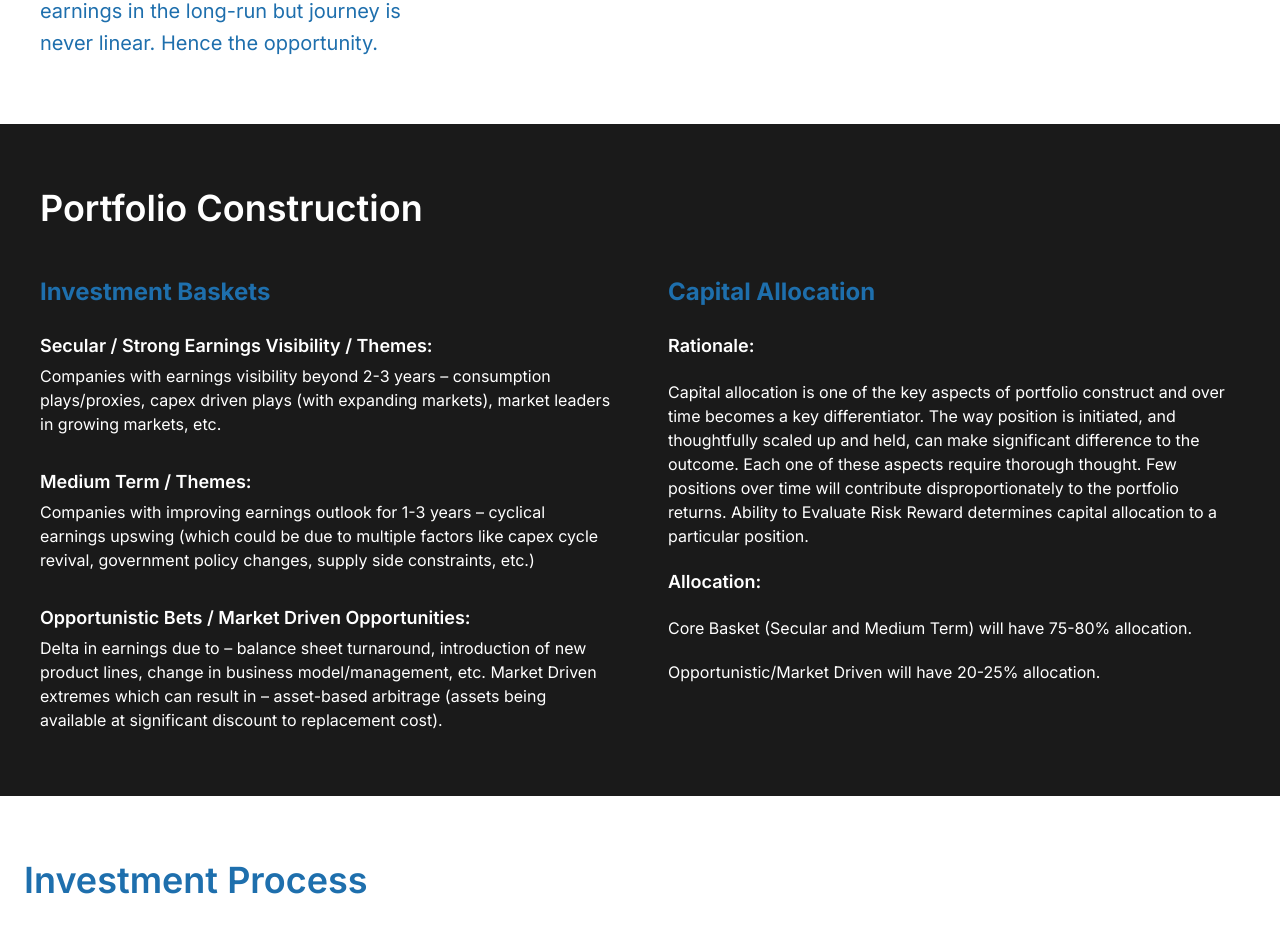
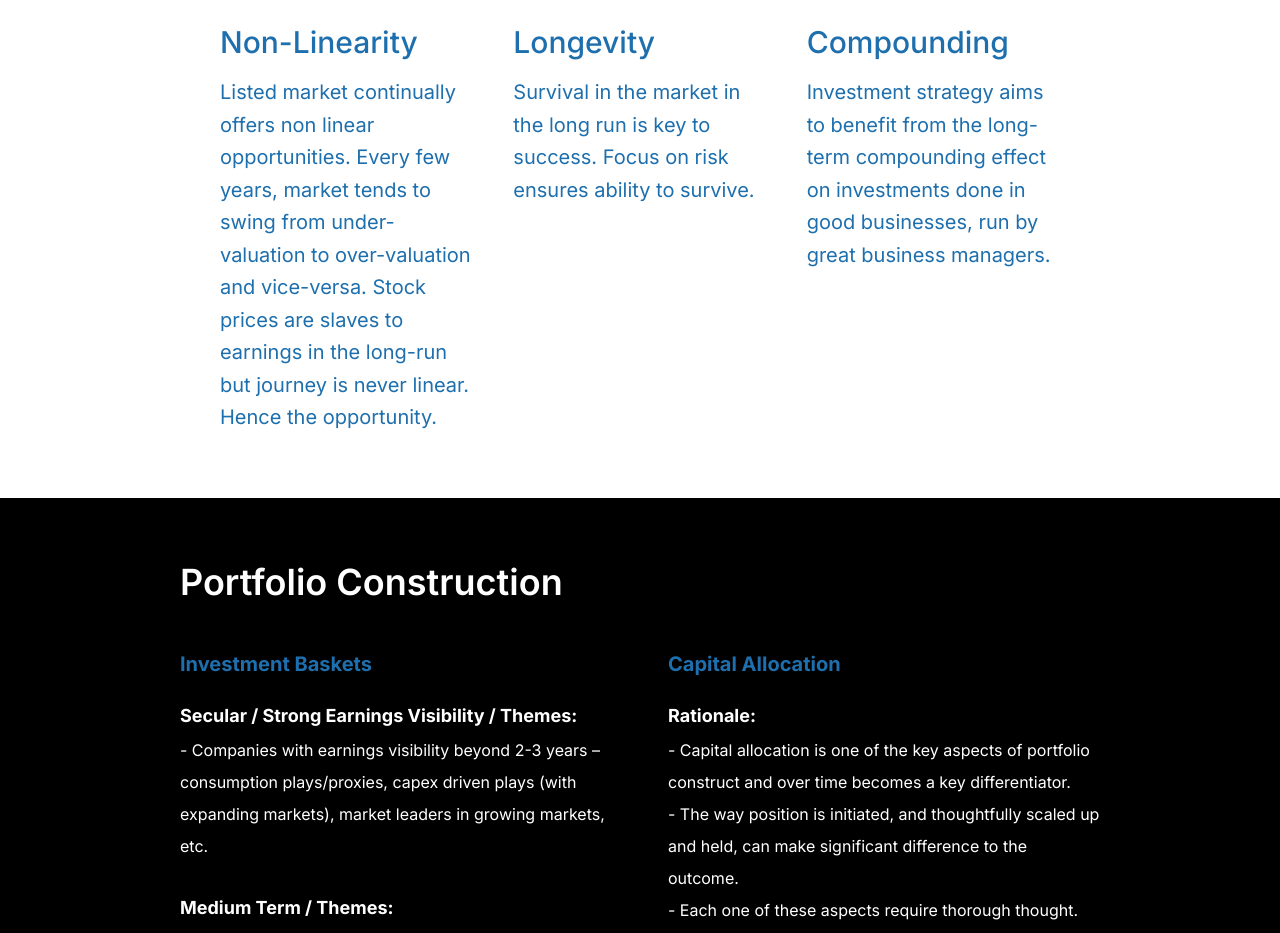
Before and after one commit to yoursTrulyChandan/molecule-website, a Next.js app: page /investment-approach in a window 1280 px wide. Shown: the part 620-1553 px from the top of the page. Built offline with nearby package versions, Linux system fonts and the light colour scheme.

Commit message:
Banner images added to investment approach page

```diff
--- a/src/app/about-us/page.tsx
+++ b/src/app/about-us/page.tsx
@@ -33,7 +33,7 @@ export default async function AboutUsPage() {
         className="relative h-105 bg-cover bg-center"
         style={{ backgroundImage: "url('/images/about-hero.jpg')" }}
       >
-        <div className="absolute inset-0 bg-black/40" />
+        <div className="absolute inset-0 bg-black/10" />
         <div className="relative z-10 flex items-end h-full max-w-350 mx-auto px-10 pb-10">
           <h1 className="text-6xl font-light text-white hero-animate">
             About Us
--- a/src/app/globals.css
+++ b/src/app/globals.css
@@ -35,6 +35,7 @@ body {
   transition: opacity 0.6s ease, transform 0.6s ease;
 }
 .reveal.reveal-fade-up   { transform: translateY(32px); }
+.reveal.reveal-fade-down { transform: translateY(-32px); }
 .reveal.reveal-fade-left { transform: translateX(-32px); }
 .reveal.reveal-fade-right{ transform: translateX(32px); }
 .reveal.reveal-scale     { transform: scale(0.93); }
--- a/src/app/investment-approach/page.tsx
+++ b/src/app/investment-approach/page.tsx
@@ -27,9 +27,15 @@ export default function InvestmentApproachPage() {
   return (
     <>
       {/* Page hero */}
-      <section className="bg-brand py-16">
-        <div className="max-w-350 mx-auto px-6">
-          <h1 className="text-5xl font-medium text-white">
+      <section
+        className="relative h-105 bg-cover bg-center"
+        style={{
+          backgroundImage: "url('/images/investment-approach-hero.jpg')",
+        }}
+      >
+        <div className="absolute inset-0 bg-black/10" />
+        <div className="relative z-10 flex items-end h-full max-w-350 mx-auto px-10 pb-10">
+          <h1 className="text-6xl font-medium text-white hero-animate">
             Investment Approach
           </h1>
         </div>
@@ -37,20 +43,25 @@ export default function InvestmentApproachPage() {
 
       {/* Investment Philosophy */}
       <section id="investment-philosophy" className="py-16">
-        <div className="max-w-350 mx-auto px-6 lg:px-10">
+        <div className="max-w-250 mx-auto px-6 lg:px-10">
           <AnimateWhenVisible animation="fade-up">
             <h2 className="text-5xl font-medium text-brand mb-12">
               Investment Philosophy
             </h2>
           </AnimateWhenVisible>
-          <div className="grid md:grid-cols-3 gap-10 stagger-children">
-            {philosophyItems.map((item) => (
-              <AnimateWhenVisible key={item.title} animation="fade-up">
+          <div className="grid md:grid-cols-3 gap-10 mx-10 stagger-children">
+            {philosophyItems.map((item, index) => (
+              <AnimateWhenVisible
+                key={item.title}
+                animation={index % 2 === 0 ? "fade-up" : "fade-down"}
+              >
                 <div>
                   <h3 className="text-3xl font-medium text-brand mb-4">
                     {item.title}
                   </h3>
-                  <p className="text-xl text-brand leading-relaxed">{item.text}</p>
+                  <p className="text-xl text-brand leading-relaxed">
+                    {item.text}
+                  </p>
                 </div>
               </AnimateWhenVisible>
             ))}
@@ -59,8 +70,8 @@ export default function InvestmentApproachPage() {
       </section>
 
       {/* Portfolio Construction — dark background */}
-      <section id="portfolio-construction" className="bg-dark py-16">
-        <div className="max-w-350 mx-auto px-6 lg:px-10">
+      <section id="portfolio-construction" className="bg-black py-16">
+        <div className="max-w-250 mx-auto px-6 lg:px-10">
           <AnimateWhenVisible animation="fade-up">
             <h2 className="text-4xl font-semibold text-white mb-12">
               Portfolio Construction
@@ -71,41 +82,46 @@ export default function InvestmentApproachPage() {
             {/* Investment Baskets */}
             <AnimateWhenVisible animation="fade-left" className="flex-1">
               <div>
-                <h3 className="text-2xl font-bold text-brand mb-6">
+                <h3 className="text-xl font-bold text-brand mb-6">
                   Investment Baskets
                 </h3>
                 <div className="space-y-8 text-white leading-relaxed">
                   <div>
-                    <p className="font-semibold text-lg mb-1">
+                    <p className="font-bold text-lg mb-1">
                       Secular / Strong Earnings Visibility / Themes:
                     </p>
-                    <p className="text-base">
-                      Companies with earnings visibility beyond 2-3 years –
+                    <p className="text-base leading-loose">
+                      - Companies with earnings visibility beyond 2-3 years –
                       consumption plays/proxies, capex driven plays (with
-                      expanding markets), market leaders in growing markets, etc.
+                      expanding markets), market leaders in growing markets,
+                      etc.
                     </p>
                   </div>
                   <div>
-                    <p className="font-semibold text-lg mb-1">
+                    <p className="font-bold text-lg mb-1">
                       Medium Term / Themes:
                     </p>
-                    <p className="text-base">
-                      Companies with improving earnings outlook for 1-3 years –
-                      cyclical earnings upswing (which could be due to multiple
-                      factors like capex cycle revival, government policy changes,
-                      supply side constraints, etc.)
+                    <p className="text-base leading-loose">
+                      - Companies with improving earnings outlook for 1-3 years
+                      – cyclical earnings upswing (which could be due to
+                      multiple factors like capex cycle revival, government
+                      policy changes, supply side constraints, etc.)
                     </p>
                   </div>
                   <div>
-                    <p className="font-semibold text-lg mb-1">
+                    <p className="font-bold text-lg mb-1">
                       Opportunistic Bets / Market Driven Opportunities:
                     </p>
-                    <p className="text-base">
-                      Delta in earnings due to – balance sheet turnaround,
+                    <p className="text-base leading-loose">
+                      - Delta in earnings due to – balance sheet turnaround,
                       introduction of new product lines, change in business
                       model/management, etc. Market Driven extremes which can
-                      result in – asset-based arbitrage (assets being available at
-                      significant discount to replacement cost).
+                      result in – asset-based arbitrage (assets being available
+                      at significant discount to replacement cost). – During
+                      market extremes on downside, market leaders in asset plays
+                      could be available at steep discount to replacement cost.
+                      Asset based plays can be evaluated much better during such
+                      market extremes.
                     </p>
                   </div>
                 </div>
@@ -115,28 +131,30 @@ export default function InvestmentApproachPage() {
             {/* Capital Allocation */}
             <AnimateWhenVisible animation="fade-right" className="flex-1">
               <div>
-                <h3 className="text-2xl font-bold text-brand mb-6">
+                <h3 className="text-xl font-bold text-brand mb-6">
                   Capital Allocation
                 </h3>
                 <div className="space-y-5 text-white leading-relaxed">
-                  <p className="font-semibold text-lg">Rationale:</p>
-                  <p className="text-base">
-                    Capital allocation is one of the key aspects of portfolio
-                    construct and over time becomes a key differentiator. The way
-                    position is initiated, and thoughtfully scaled up and held,
-                    can make significant difference to the outcome. Each one of
-                    these aspects require thorough thought. Few positions over
-                    time will contribute disproportionately to the portfolio
-                    returns. Ability to Evaluate Risk Reward determines capital
-                    allocation to a particular position.
+                  <p className="font-bold text-lg mb-1">Rationale:</p>
+                  <p className="text-base leading-loose">
+                    - Capital allocation is one of the key aspects of portfolio
+                    construct and over time becomes a key differentiator. <br />
+                    - The way position is initiated, and thoughtfully scaled up
+                    and held, can make significant difference to the outcome.{" "}
+                    <br />
+                    - Each one of these aspects require thorough thought. Few
+                    positions over time will contribute disproportionately to
+                    the portfolio returns. <br />- Ability to Evaluate Risk
+                    Reward determines capital allocation to a particular
+                    position.
                   </p>
-                  <p className="font-semibold text-lg">Allocation:</p>
-                  <p className="text-base">
-                    Core Basket (Secular and Medium Term) will have 75-80%
+                  <p className="font-bold text-lg">Allocation:</p>
+                  <p className="text-base leading-loose">
+                    - Core Basket (Secular and Medium Term) will have 75-80%
                     allocation.
                   </p>
                   <p className="text-base">
-                    Opportunistic/Market Driven will have 20-25% allocation.
+                    - Opportunistic/Market Driven will have 20-25% allocation.
                   </p>
                 </div>
               </div>
@@ -147,9 +165,9 @@ export default function InvestmentApproachPage() {
 
       {/* Investment Process */}
       <section id="investment-process" className="py-16">
-        <div className="max-w-350 mx-auto px-6">
-          <AnimateWhenVisible animation="fade-up">
-            <h2 className="text-4xl font-semibold text-brand mb-10">
+        <div className="max-w-250 mx-auto px-6">
+          <AnimateWhenVisible animation="fade-left">
+            <h2 className="text-4xl font-semibold text-brand mb-10 ml-10">
               Investment Process
             </h2>
           </AnimateWhenVisible>
--- a/src/components/ui/AnimateWhenVisible.tsx
+++ b/src/components/ui/AnimateWhenVisible.tsx
@@ -2,7 +2,7 @@
 
 import { useEffect, useRef } from "react";
 
-type AnimationType = "fade-up" | "fade-left" | "fade-right" | "scale";
+type AnimationType = "fade-up" | "fade-down" | "fade-left" | "fade-right" | "scale";
 
 interface Props {
   children: React.ReactNode;
--- a/src/data/insights.ts
+++ b/src/data/insights.ts
@@ -14,17 +14,17 @@ export const NEWS_ARTICLES: NewsArticle[] = [
     source: "MoneyControl",
   },
   {
+    title: "Top gainers",
+    url: "https://economictimes.indiatimes.com/markets/stocks/news/saurabh-mukherjeas-midcap-fund-worst-performing-pms-of-2022/articleshow/96902016.cms",
+    image: "/images/news/economictimes-2.jpg",
+    source: "Economic Times",
+  },
+  {
     title:
       "Junk index signals exuberance, chemical stocks may fall more: Molecule's Parikh",
     url: "https://www.moneycontrol.com/news/business/markets/junk-index-signals-exuberance-chemical-stocks-may-fall-more-molecules-parikh-12138651.html",
     image: "/images/news/feb-post-1.jpeg",
     source: "MoneyControl",
-  },
-  {
-    title: "Top gainers",
-    url: "https://economictimes.indiatimes.com/markets/stocks/news/saurabh-mukherjeas-midcap-fund-worst-performing-pms-of-2022/articleshow/96902016.cms",
-    image: "/images/news/economictimes-2.jpg",
-    source: "Economic Times",
   },
   {
     title: "Molecule delivered positive return of 3.6%",
```
Also changed, not shown: src/app/insights/page.tsx (+17 -7 lines), src/components/insights/NewsCard.tsx (+9 -10 lines), public/images/about-hero.jpg.
